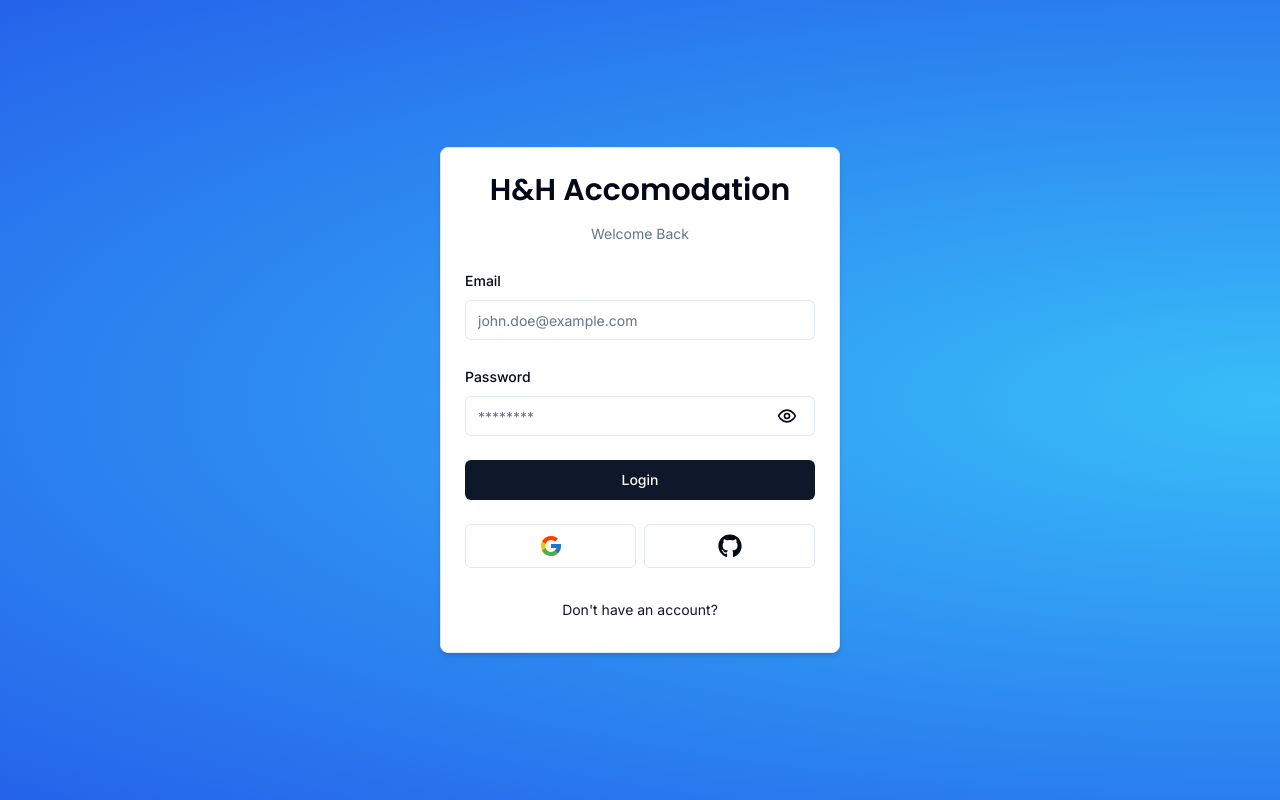
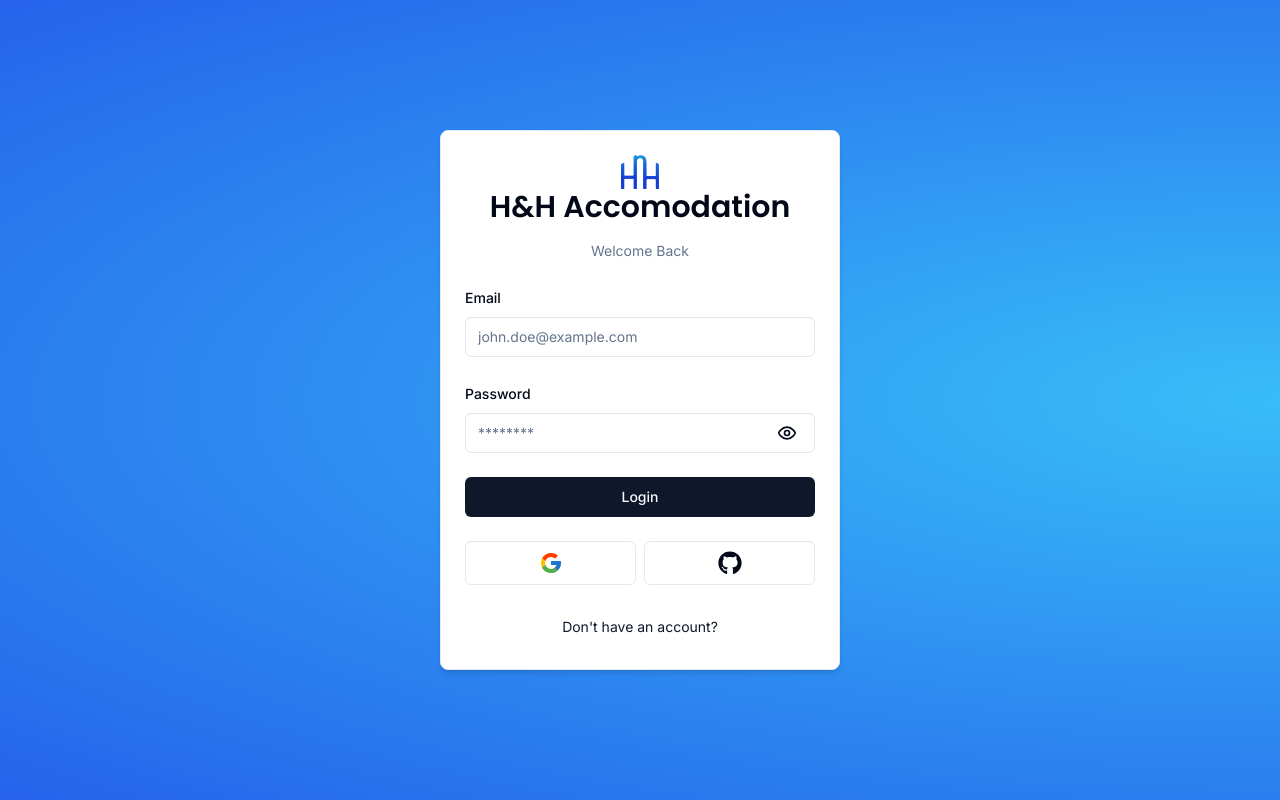
Before and after one commit to TeamM-KNUST/hnh-accommodation, a Next.js app: page /auth/login in a window 1280 px wide. Built offline with nearby package versions, Linux system fonts and the light colour scheme; no server answers.

Commit message:
Adding the logo to the page

```diff
--- a/components/auth/header.tsx
+++ b/components/auth/header.tsx
@@ -1,5 +1,4 @@
 import { cn } from "@/lib/utils";
-import { LogOut } from "lucide-react";
 import { Poppins } from "next/font/google";
 import Image from "next/image";
 
@@ -7,7 +6,6 @@ const font = Poppins({
 	subsets: ["latin"],
 	weight: ["600"],
 });
-
 
 interface HeaderProps {
 	label: string;
@@ -17,7 +15,14 @@ export const Header = ({ label }: HeaderProps) => {
 	return (
 		<div className="w-full flex flex-col gap-y-4 items-center justify-center">
 			<h1 className={cn("text-3xl font-semibold", font.className)}>
-
+				<div className="flex items-center justify-center">
+					<Image
+						src="/logo.png"
+						alt="H&H Accomodation"
+						width={38}
+						height={30}
+					/>
+				</div>
 				H&H Accomodation
 			</h1>
 			<p className="text-muted-foreground text-sm">{label}</p>
```
